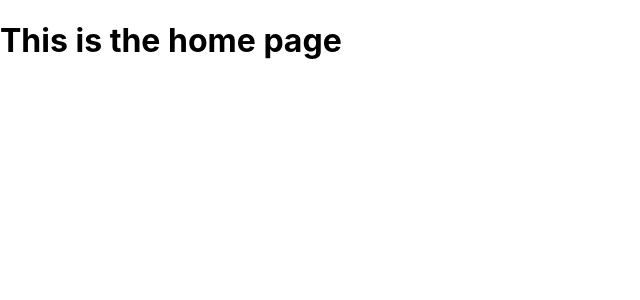
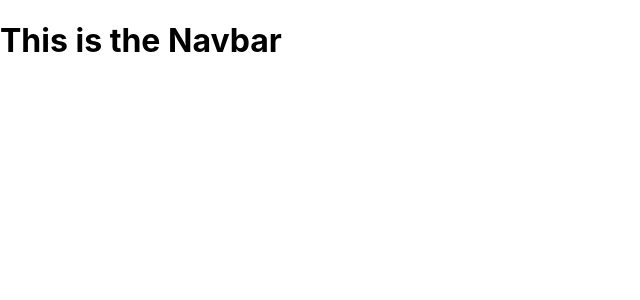
Before and after one commit to douglas86/personal-link-tracker, a Next.js app: page / in a window 1280 px wide. Shown: the top 300 px of the page, without its empty margins (0-640 px from the left). Built offline with nearby package versions, Linux system fonts and the light colour scheme.

Commit message:
Imported Layout component into the _app.js file

```diff
--- /dev/null
+++ b/components/Layout.jsx
@@ -0,0 +1,11 @@
+import Navbar from "./Navbar.jsx";
+
+const Layout = ({ children }) => {
+	return (
+		<>
+			<Navbar />
+		</>
+	);
+};
+
+export default Layout;
--- /dev/null
+++ b/components/Navbar.jsx
@@ -0,0 +1,9 @@
+const Navbar = () => {
+	return (
+		<div>
+			<h1>This is the Navbar</h1>
+		</div>
+	);
+};
+
+export default Navbar;
--- a/pages/_app.js
+++ b/pages/_app.js
@@ -1,7 +1,12 @@
+import Layout from '../components/Layout.jsx'
 import '../styles/globals.css'
 
 function MyApp({ Component, pageProps }) {
-  return <Component {...pageProps} />
+	return (
+		<Layout>
+			<Component {...pageProps} />
+		</Layout>
+	)
 }
 
 export default MyApp
```
